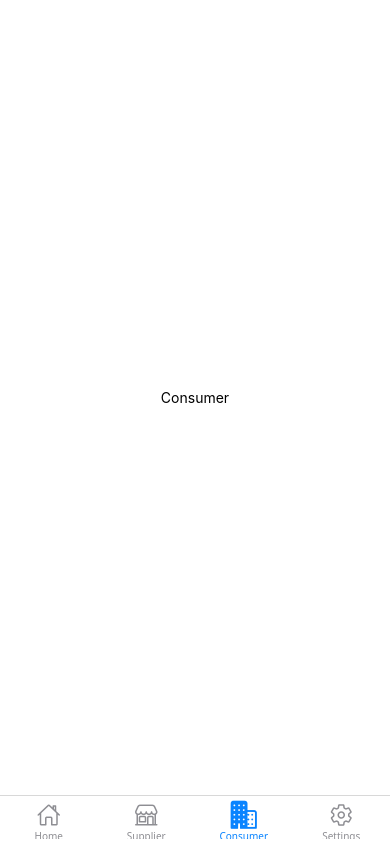
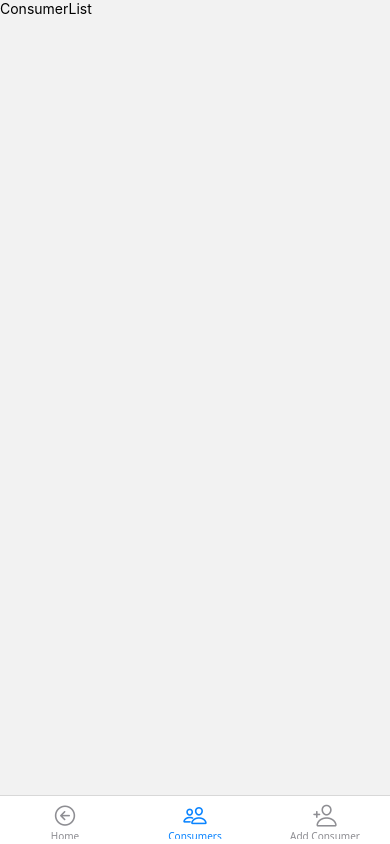
Before and after one commit to sidharthsanthos/RLC, a React Native app: screen /Consumer in a window 390 px wide. Built offline with nearby package versions, Linux system fonts and the light colour scheme.

Commit message:
Add consumer tabbing

```diff
--- a/App.jsx
+++ b/App.jsx
@@ -4,6 +4,7 @@ import { createStackNavigator } from '@react-navigation/stack';
 import Index from './Components/Index';
 import { NavigationContainer } from '@react-navigation/native';
 import Supplier from './Components/Main/Supplier';
+import Consumer from './Components/Main/Consumer';
 
 const Stack=createStackNavigator();
 
@@ -13,6 +14,8 @@ export default function App() {
       <Stack.Navigator screenOptions={{headerShown:false}}>
         <Stack.Screen name='Index' component={Index} />
         <Stack.Screen name='Supplier' component={Supplier} />
+        <Stack.Screen name='Consumer'
+        component={Consumer} />
       </Stack.Navigator>
     </NavigationContainer>
   );
--- /dev/null
+++ b/Components/Consumer/AddConsumer.jsx
@@ -0,0 +1,8 @@
+import React from 'react'
+import { Text } from 'react-native'
+
+export default function AddConsumer() {
+  return (
+    <Text>AddConsumer</Text>
+  )
+}
--- /dev/null
+++ b/Components/Consumer/ConsumerList.jsx
@@ -0,0 +1,8 @@
+import React from 'react'
+import { Text } from 'react-native'
+
+export default function ConsumerList() {
+  return (
+    <Text>ConsumerList</Text>
+  )
+}
--- /dev/null
+++ b/Components/Consumer/ConsumerTabs.jsx
@@ -0,0 +1,66 @@
+import {useEffect} from 'react';
+import { createBottomTabNavigator } from '@react-navigation/bottom-tabs';
+import { Ionicons } from '@expo/vector-icons';
+import { useIsFocused } from '@react-navigation/native';
+import ConsumerList from './ConsumerList';
+import AddConsumer from './AddConsumer';
+
+
+const Tab = createBottomTabNavigator();
+
+function BackToScreen({navigation}){
+  const isFocused=useIsFocused();
+
+  useEffect(() => {
+    if(isFocused){
+      navigation.navigate('Index')
+    }
+  }, [isFocused]);
+
+  return null;
+}
+export default function ConsumerTabs() {
+  return (
+    <Tab.Navigator
+      initialRouteName='ConsumerList'
+      screenOptions={{
+        headerShown: false,
+        tabBarActiveTintColor: '#0a84ff',
+        tabBarInactiveTintColor: '#8e8e93',
+      }}
+    >
+      <Tab.Screen
+        name='HomeRedirect'
+        component={BackToScreen}
+        options={{
+          tabBarLabel:"Home",
+          tabBarIcon:({color,size})=>(
+            <Ionicons name='arrow-back-circle-outline' size={size} color={color}/>
+          )
+        }}
+      />
+
+      <Tab.Screen
+        name='ConsumerList'
+        component={ConsumerList}
+        options={{
+          tabBarLabel: 'Consumers',
+          tabBarIcon: ({ color, size }) => (
+            <Ionicons name='people-outline' size={size} color={color} />
+          )
+        }}
+      />
+      <Tab.Screen
+        name='AddConsumer'
+        component={AddConsumer}
+        options={{
+          tabBarLabel: 'Add Consumer',
+          tabBarIcon: ({ color, size }) => (
+
+            <Ionicons name='person-add-outline' size={size} color={color} />
+          )
+        }}
+      />
+    </Tab.Navigator>
+  )
+}
--- a/Components/Index.jsx
+++ b/Components/Index.jsx
@@ -44,7 +44,7 @@ const Index = () => {
            >
               <Tab.Screen name='Home' component={Home}/>
               <Tab.Screen name='Supplier' component={Supplier} options={{ tabBarStyle:{ display:'none' }}}/>
-              <Tab.Screen name='Consumer' component={Consumer}/>
+              <Tab.Screen name='Consumer' component={Consumer} options={{ tabBarStyle:{ display:'none' }}} />
               <Tab.Screen name='Settings' component={SettingsMain}/>
            </Tab.Navigator>
   )
--- a/Components/Main/Consumer.jsx
+++ b/Components/Main/Consumer.jsx
@@ -1,11 +1,26 @@
 import { StyleSheet, Text, View } from 'react-native'
-import React from 'react'
+import { createStackNavigator } from '@react-navigation/stack'
+
+const Stack = createStackNavigator();
 
 const Consumer = () => {
   return (
-    <View style={styles.container}>
-      <Text>Consumer</Text>
-    </View>
+    <Stack.Navigator
+      screenOptions={{headerShown:false}}
+    >
+      <Stack.Screen name="ConsumerTabs">
+        {props => {
+          const ConsumerTabs = require('../Consumer/ConsumerTabs').default
+          return <ConsumerTabs {...props} />
+        }}
+      </Stack.Screen>
+      <Stack.Screen name="Index">
+        {props => {
+          const Index = require('../Index').default
+          return <Index {...props} />
+        }}
+      </Stack.Screen>
+    </Stack.Navigator>
   )
 }
 
--- /dev/null
+++ b/tsconfig.json
@@ -0,0 +1,4 @@
+{
+  "compilerOptions": {},
+  "extends": "expo/tsconfig.base"
+}
```
Also changed, not shown: package.json (+7 -1 lines), utils/supabase.ts (added, +17 -0 lines), 1 other file (tests, documents, lock files or other folders).
